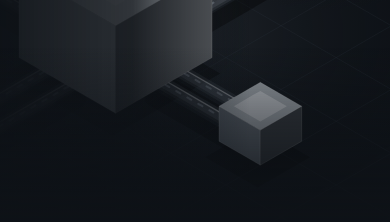
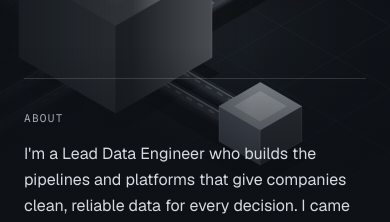
Before and after one commit to jeremyxu2-swe/resume, a plain HTML site: page index.html in a window 390 px wide. Shown: the part 616-838 px from the top of the page. Drawn offline with nearby package versions, Linux system fonts and the light colour scheme.

Commit message:
Tighten mobile hero gap; smaller desktop type and wider side padding
Co-Authored-By: Claude Opus 5.5 <noreply@anthropic.com>
Claude-Session: https://claude.ai/code/session_0176dYEKGgqoGNTrgZsKVfkg

```diff
--- a/index.html
+++ b/index.html
@@ -61,8 +61,9 @@ button:focus-visible,a:focus-visible{outline:2px solid #C99A45;outline-offset:3p
 .veil{opacity:0;animation:veil linear both;animation-timeline:scroll(root);animation-range:0px 700px}
 @keyframes veil{to{opacity:.84}}
 @supports not (animation-timeline: scroll()){.veil{animation:none;opacity:.6}}
+@media (min-width: 601px){.wrap{padding-left:72px !important;padding-right:72px !important}.label{font-size:10.2px}.name{font-size:clamp(54px,8.5vw,112px)}.statement{font-size:clamp(22px,2.7vw,32px)}.about{font-size:16px}.h2{font-size:48px}.company{font-size:20px}.role{font-size:25.5px}.bullets{font-size:13.6px}.closing{font-size:clamp(37px,5.1vw,68px)}.wrap [style*="font-size: 12px"]{font-size:10.2px !important}.wrap [style*="font-size: 13px"]{font-size:11px !important}.wrap [style*="font-size: 15px"]{font-size:12.8px !important}.wrap [style*="font-size: 16px"]{font-size:13.6px !important}.wrap [style*="font-size: 18px"]{font-size:15.3px !important}.wrap [style*="font-size: 20px"]{font-size:17px !important}}
 @media (max-width: 600px){
-.hero{padding:56px 0 340px}
+.hero{padding:56px 0 48px}
 .sec{margin-top:72px}
 .about{font-size:16px}
 .h2{font-size:40px}
```
